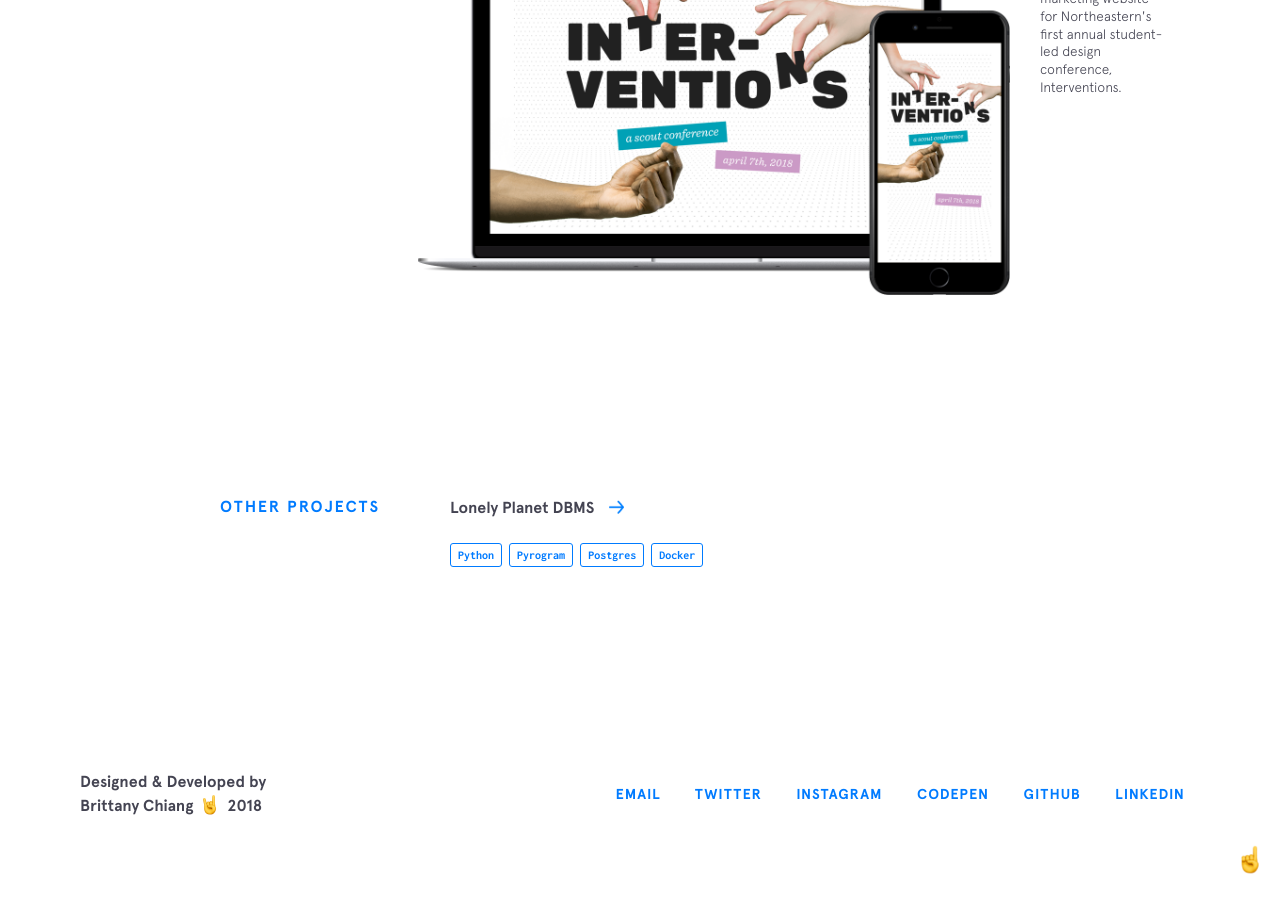
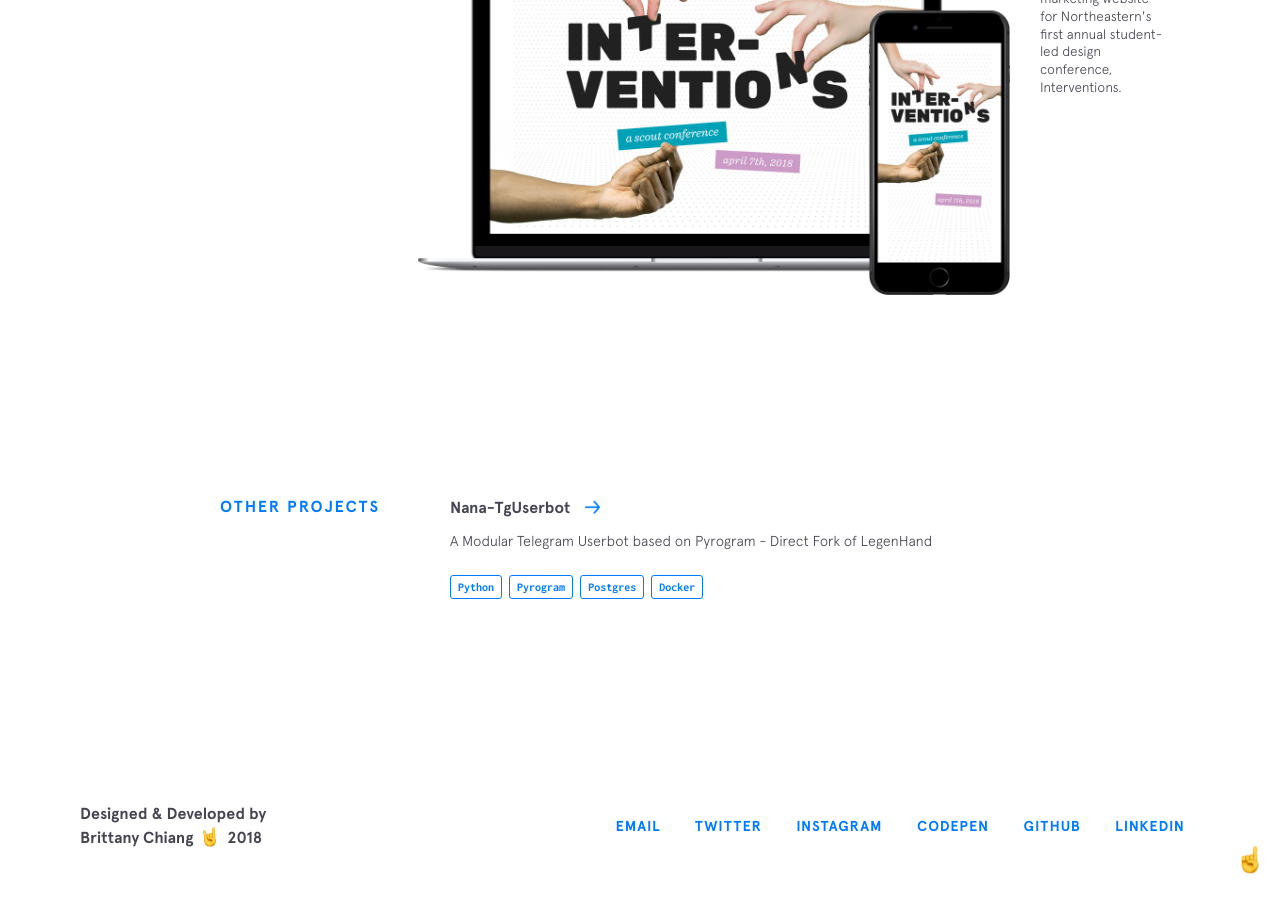
Before and after one commit to CustomIcon/pokurt.github.io, a Jekyll site: the page built from index.html, in a window 1280 px wide and 900 px high, scrolled down 3532 px. Built offline with Jekyll 4.4.1, drawn with Linux system fonts in a browser that asks for light colours; nearby versions of some CDN libraries; before the commit the page ends 4400 px from its top, so only the background shows below that.

Commit message:
Update other-projects.yml
other projects updated

```diff
--- a/_data/other-projects.yml
+++ b/_data/other-projects.yml
@@ -1,7 +1,7 @@
-- name: Lonely Planet DBMS
-  url: https://github.com/bchiang7/CS3200-Project
-  code: https://github.com/bchiang7/CS3200-Project
-  description:
+- name: Nana-TgUserbot
+  url: https://github.com/pokurt/Nana-Bot
+  code: https://github.com/pokurt/Nana-Bot
+  description: A Modular Telegram Userbot based on Pyrogram - Direct Fork of LegenHand
   used:
     - thing: Python
     - thing: Pyrogram
```
